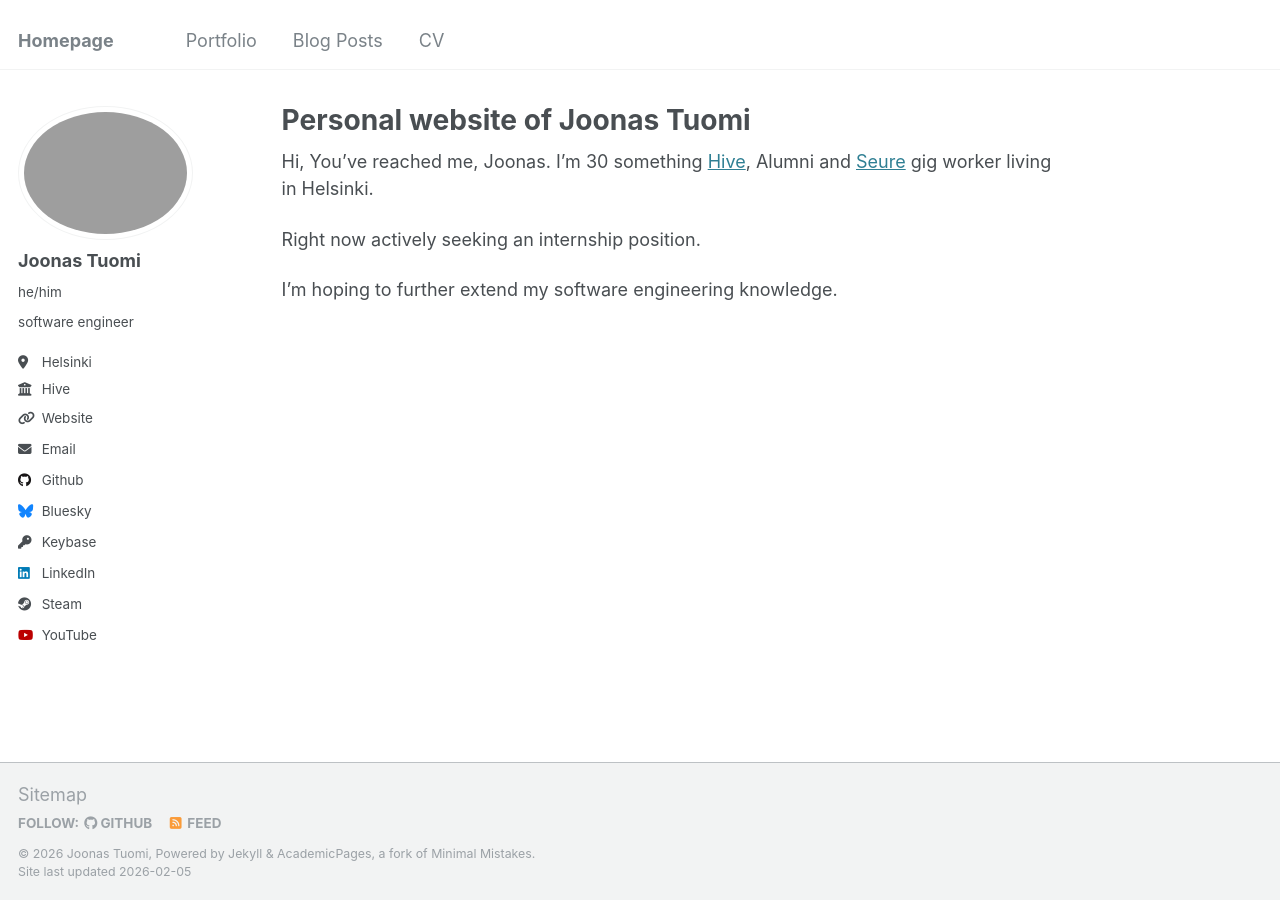
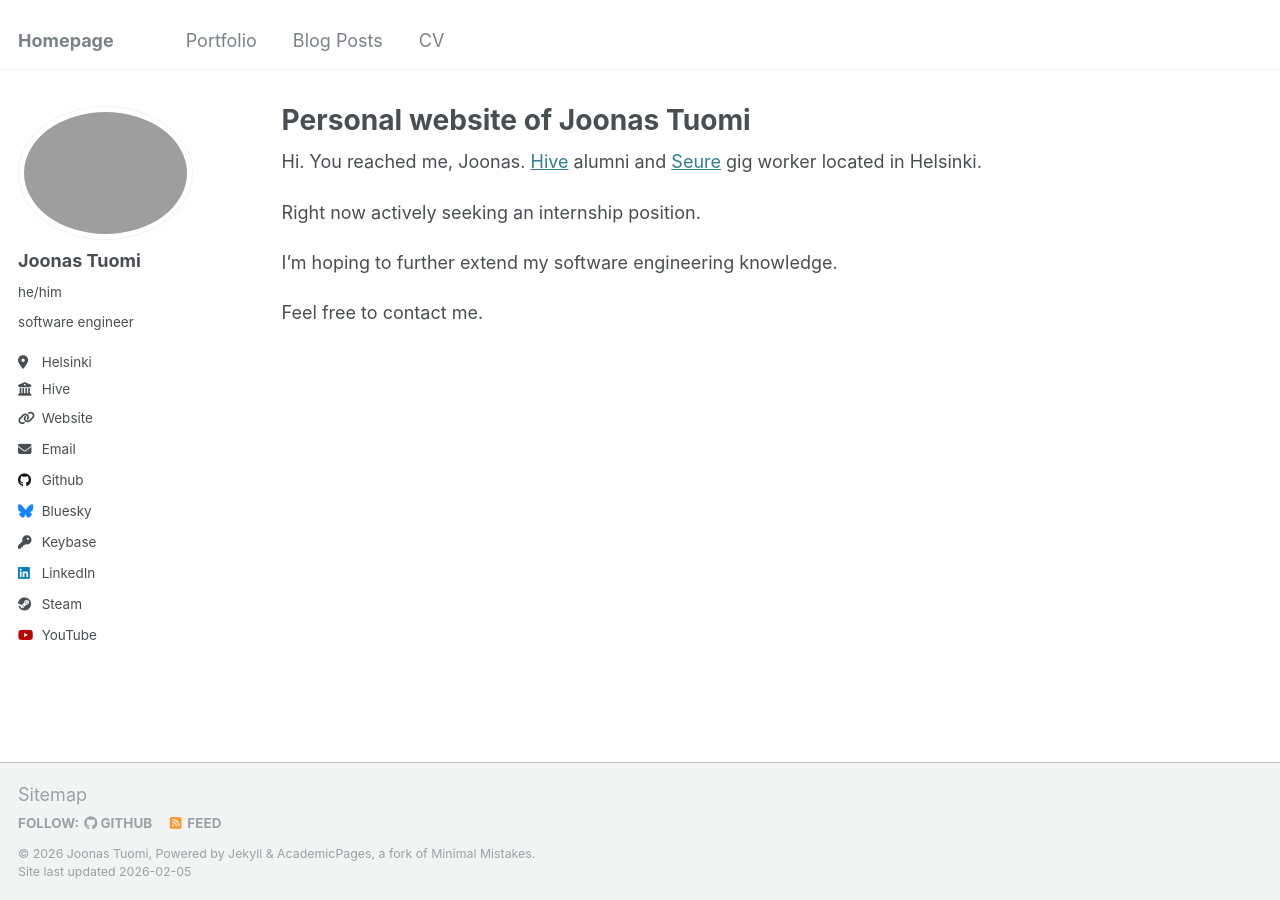
Before and after one commit to jotuel/jotuel.github.io, a Jekyll site: the page built from _pages/about.md, in a window 1280 px wide. Built offline with Jekyll 4.4.1, drawn with Linux system fonts in a browser that asks for light colours.

Commit message:
Updated about me section

```diff
--- a/_pages/about.md
+++ b/_pages/about.md
@@ -7,9 +7,11 @@ redirect_from:
   - /about.html
 ---
 
-Hi, You've reached me, Joonas.
-I'm 30 something [Hive](https://hive.fi),  Alumni and [Seure](https://seure.fi) gig worker living in Helsinki.
+Hi. You reached me, Joonas.
+[Hive](https://hive.fi) alumni and [Seure](https://seure.fi) gig worker located in Helsinki.
 
 Right now actively seeking an internship position.
 
 I'm hoping to further extend my software engineering knowledge.
+
+Feel free to contact me.
```
